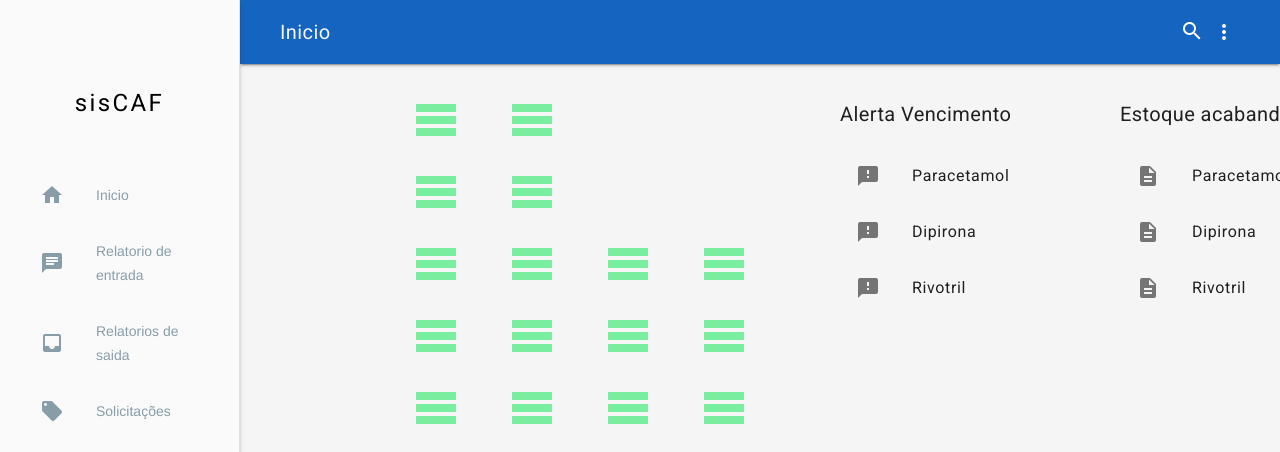
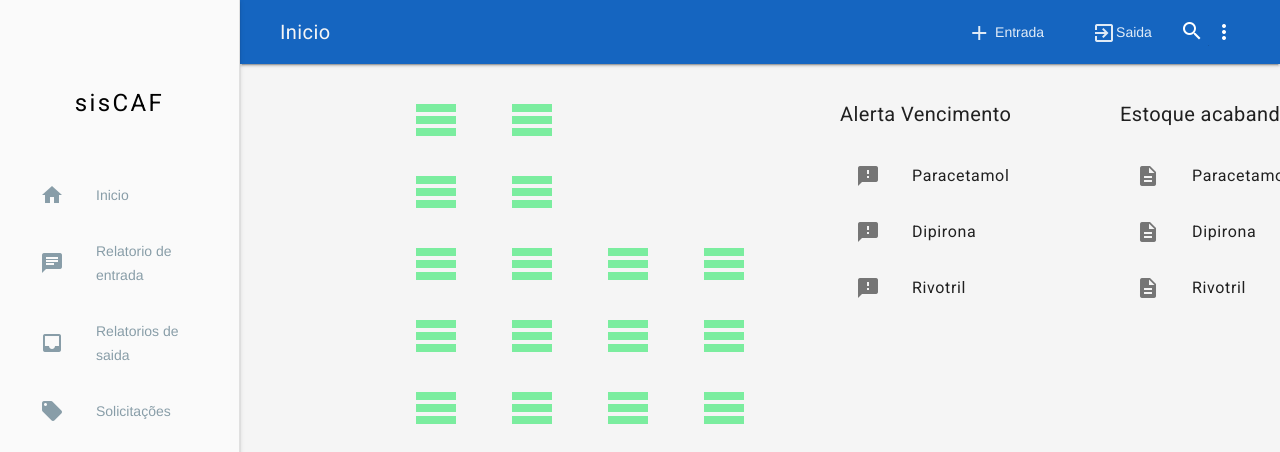
Before and after one commit to MelisseCabral/sisCAF, a plain HTML site: page home.html in a window 1280 px wide. Shown: the top 452 px of the page. Drawn offline with nearby package versions, Linux system fonts and the light colour scheme; a script that the page names is missing.

Commit message:
fix buttons entrada e saida

```diff
--- a/css/home.css
+++ b/css/home.css
@@ -7,6 +7,9 @@ th{
     margin-left: 7vh;
     margin-bottom: 0.5vh;
     background: #7bed9f;
+}
+#button-nav{
+    color: white !important;
 }
 #form-panel{
     display: none
--- a/home.html
+++ b/home.html
@@ -45,6 +45,10 @@
         <div class="mdl-layout__header-row">
           <span id="title-screen" class="mdl-layout-title">Inicio</span>
           <div class="mdl-layout-spacer"></div>
+          <a id="button-nav" class="mdl-navigation__link" href="" onclick="openForm()">
+              <i class="material-icons mdl-list__item-icon crud">add</i>
+              Entrada</a>
+            <a id="button-nav" class="mdl-navigation__link" href=""><i class="material-icons mdl-list__item-icon crud">exit_to_app</i>Saida</a>
           <div class="mdl-textfield mdl-js-textfield mdl-textfield--expandable">
             <label class="mdl-button mdl-js-button mdl-button--icon" for="search">
               <i class="material-icons">search</i>
```
